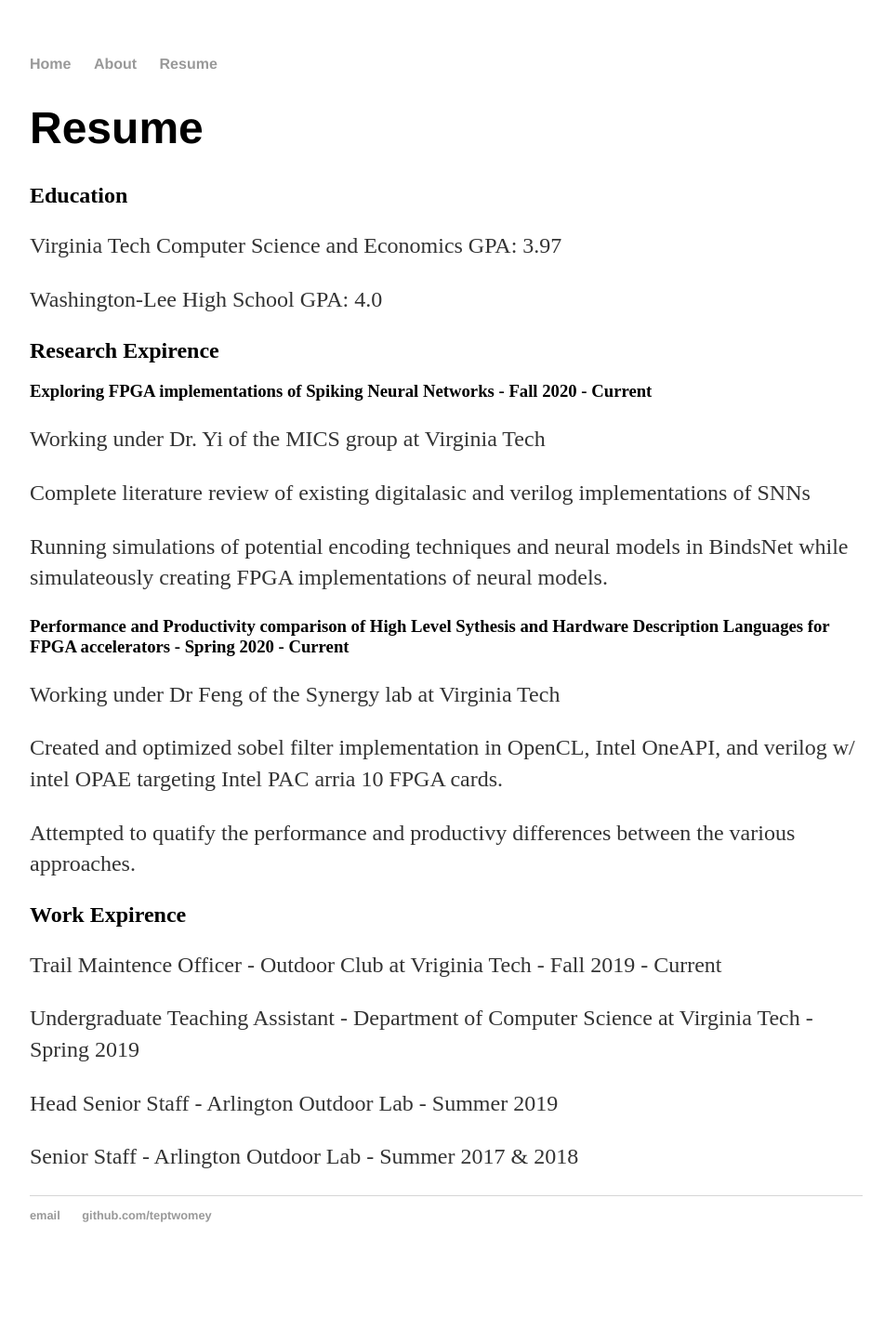
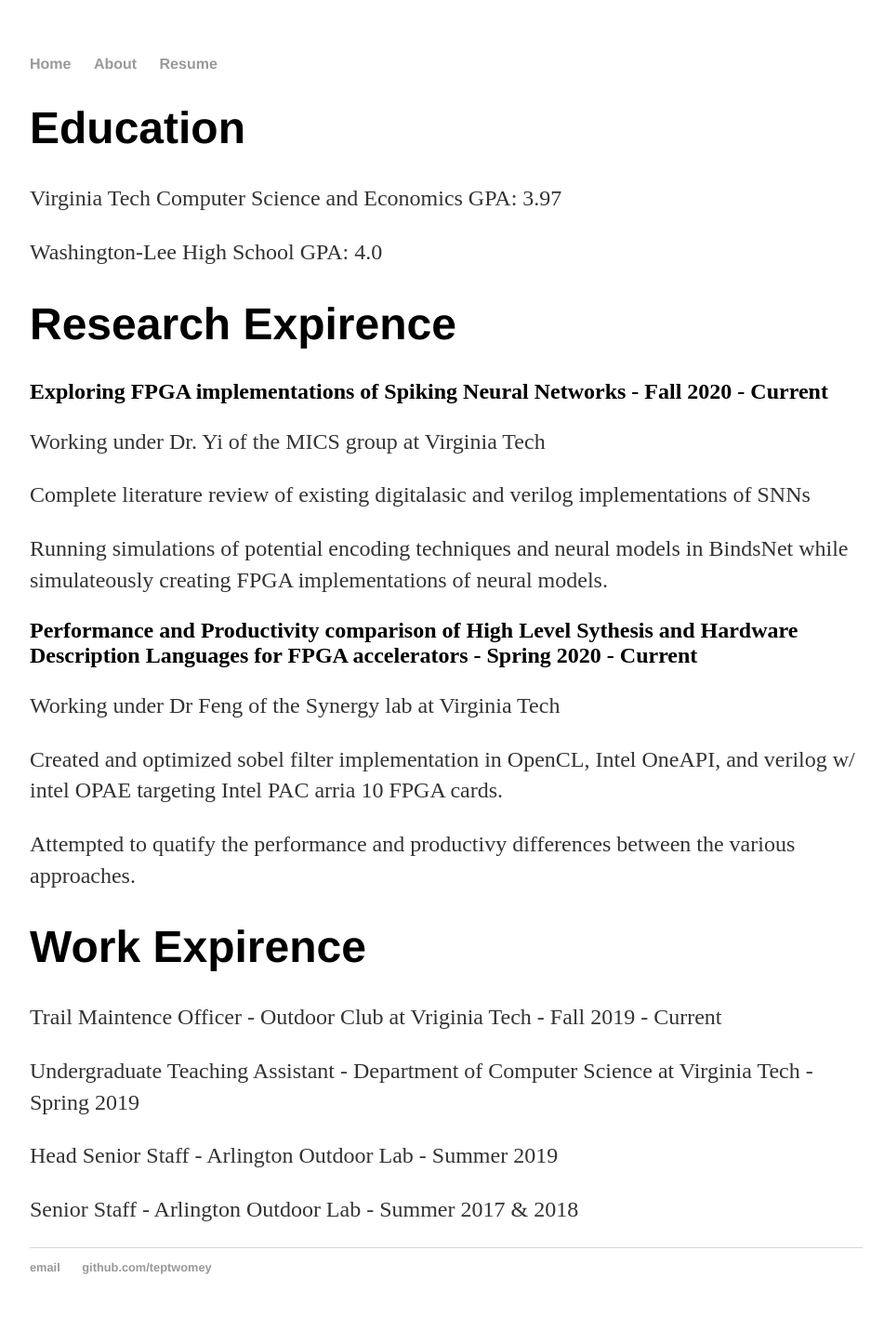
Before and after one commit to teptwomey/teptwomey.github.io, a Jekyll site: the page built from resume/index.html, in a window 1280 px wide. Shown: the whole page at 93% size, without its empty margins (160-1111 px from the left). Built offline with Jekyll 4.4.1, drawn with Linux system fonts in a browser that asks for light colours; before the commit the page ends 1375 px from its top, so only the background shows below that.

Commit message:
Update index.html

```diff
--- a/resume/index.html
+++ b/resume/index.html
@@ -3,22 +3,21 @@ layout: default
 title: Tom Twomey - Resume
 ---
 <div class="blurb">
-	<h1>Resume</h1>
-  <h2>Education</h3>
-  <p>Virginia Tech Computer Science and Economics GPA: 3.97</p>
-  <p>Washington-Lee High School GPA: 4.0</p>
-  <h2>Research Expirence</h3>
-	<h3>Exploring FPGA implementations of Spiking Neural Networks - Fall 2020 - Current</h4>
-	<p>Working under Dr. Yi of the  MICS group at Virginia Tech</p>
-	<p>Complete literature review of existing digitalasic and verilog implementations of SNNs</p>
-	<p>Running simulations of potential encoding techniques and neural models in BindsNet while simulateously creating FPGA implementations of neural models.</p>
-	<h3>Performance and Productivity comparison of High Level Sythesis and Hardware Description Languages for FPGA accelerators - Spring 2020 - Current</h4>
-	<p>Working under Dr Feng of the Synergy lab at Virginia Tech</p>
-	<p>Created and optimized sobel filter implementation in OpenCL, Intel OneAPI, and verilog w/ intel OPAE targeting Intel PAC arria 10 FPGA cards.</p>
-	<p>Attempted to quatify the performance and productivy differences between the various approaches.</p>
-  <h2>Work Expirence</h3>
-  <p>Trail Maintence Officer - Outdoor Club at Vriginia Tech - Fall 2019 - Current</p>
-  <p>Undergraduate Teaching Assistant - Department of Computer Science at Virginia Tech - Spring 2019</p>
-  <p>Head Senior Staff - Arlington Outdoor Lab - Summer 2019</p>
-  <p>Senior Staff - Arlington Outdoor Lab - Summer 2017 & 2018</p>
+  <h1>Education</h3>
+  <p><tab to=t1>Virginia Tech Computer Science and Economics GPA: 3.97</p>
+  <p><tab to=t1>Washington-Lee High School GPA: 4.0</p>
+  <h1>Research Expirence</h3>
+	<h2><tab to=t1>Exploring FPGA implementations of Spiking Neural Networks - Fall 2020 - Current</h4>
+	<p><tab to=t1>Working under Dr. Yi of the  MICS group at Virginia Tech</p>
+	<p><tab to=t1>Complete literature review of existing digitalasic and verilog implementations of SNNs</p>
+	<p><tab to=t1>Running simulations of potential encoding techniques and neural models in BindsNet while simulateously creating FPGA implementations of neural models.</p>
+	<h2><tab to=t1>Performance and Productivity comparison of High Level Sythesis and Hardware Description Languages for FPGA accelerators - Spring 2020 - Current</h4>
+	<p><tab to=t1>Working under Dr Feng of the Synergy lab at Virginia Tech</p>
+	<p><tab to=t1>Created and optimized sobel filter implementation in OpenCL, Intel OneAPI, and verilog w/ intel OPAE targeting Intel PAC arria 10 FPGA cards.</p>
+	<p><tab to=t1>Attempted to quatify the performance and productivy differences between the various approaches.</p>
+  <h1>Work Expirence</h3>
+  <p><tab to=t1>Trail Maintence Officer - Outdoor Club at Vriginia Tech - Fall 2019 - Current</p>
+  <p><tab to=t1>Undergraduate Teaching Assistant - Department of Computer Science at Virginia Tech - Spring 2019</p>
+  <p><tab to=t1>Head Senior Staff - Arlington Outdoor Lab - Summer 2019</p>
+  <p><tab to=t1>Senior Staff - Arlington Outdoor Lab - Summer 2017 & 2018</p>
 </div><!-- /.blurb -->
```
